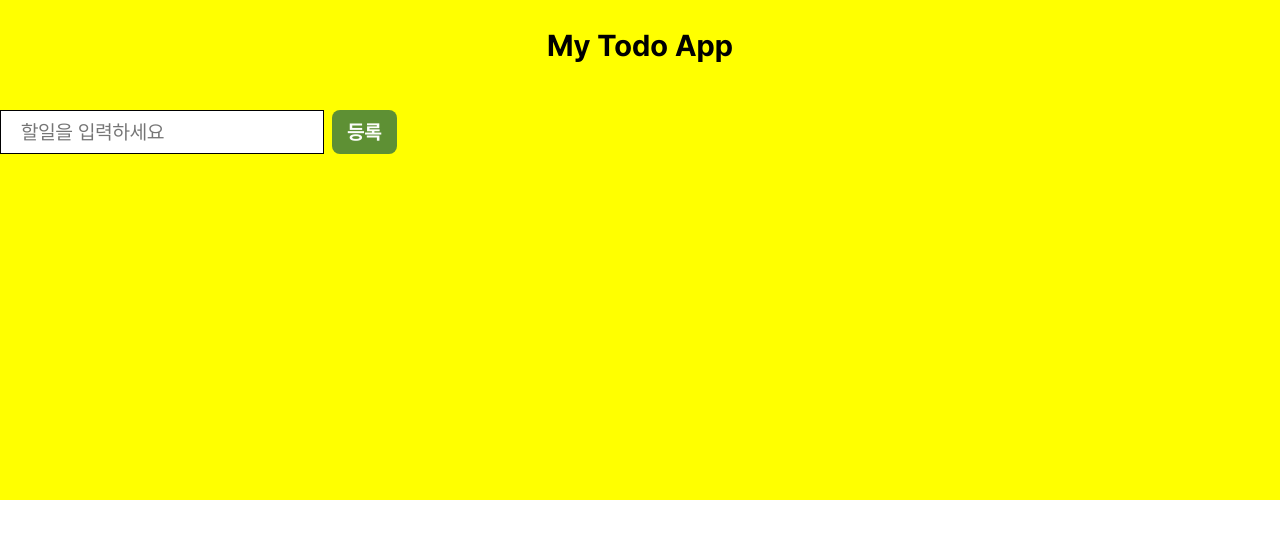
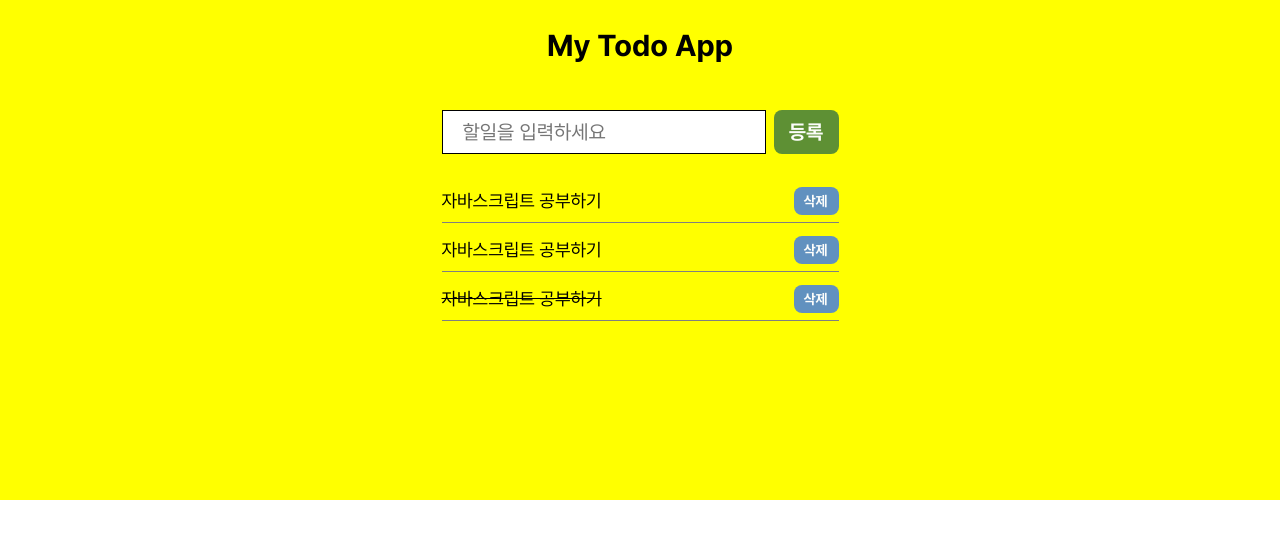
Before and after one commit to sean2337/fe-react-todo, a React (Vite) app: page / in a window 1280 px wide. Shown: the top 538 px of the page. Built offline with nearby package versions, Linux system fonts and the light colour scheme.

Commit message:
feat#3_add_todolist_component

```diff
--- a/src/component/AddForm/AddForm.jsx
+++ b/src/component/AddForm/AddForm.jsx
@@ -1,6 +1,6 @@
 import styled from "styled-components";
-import AddButton from "./component/AddButton/AddButton";
-import TodoInput from "./component/TodoInput/TodoInput";
+import AddButton from "../button/AddButton/AddButton";
+import TodoInput from "../Input/TodoInput/TodoInput";
 
 const FormStyle = styled.div`
   width: 397px;
--- /dev/null
+++ b/src/component/TodoList/TodoList.jsx
@@ -0,0 +1,40 @@
+import styled from "styled-components";
+import DeleteButton from "../button/DeleteButton/DeleteButton";
+import { useState } from "react";
+
+const TodoListBox = styled.div`
+  width: 397px;
+  height: 44px;
+  display: flex;
+  justify-content: space-between;
+  border-bottom: 1px solid gray;
+  align-items: center;
+  line-height: 44px;
+  margin-top: 5px;
+`;
+
+const TodoText = styled.p`
+  font-size: 18px;
+  font-family: "Pretendard-Regular";
+  color: black;
+  text-decoration: ${(props) => (props.putComplete ? "line-through" : "none")};
+`;
+
+const TodoList = ({ children, isCompleted }) => {
+  const [putComplete, setPutComplete] = useState(isCompleted);
+  return (
+    <TodoListBox>
+      <TodoText
+        putComplete={putComplete}
+        onClick={() => {
+          setPutComplete(!putComplete);
+        }}
+      >
+        {children}
+      </TodoText>
+      <DeleteButton />
+    </TodoListBox>
+  );
+};
+
+export default TodoList;
--- a/src/component/AddForm/component/AddButton/AddButton.jsx
+++ b/src/component/button/AddButton/AddButton.jsx
@@ -13,10 +13,10 @@ const AddButtonStyle = styled.button`
   border: none;
 `;
 
-const AddButton = ({ children }) => {
+const AddButton = () => {
   return (
     <>
-      <AddButtonStyle>{children}</AddButtonStyle>
+      <AddButtonStyle>등록</AddButtonStyle>
     </>
   );
 };
--- /dev/null
+++ b/src/component/button/DeleteButton/DeleteButton.jsx
@@ -0,0 +1,21 @@
+import styled from "styled-components";
+
+const DeleteButtonStyle = styled.button`
+  width: 45px;
+  height: 28px;
+  background-color: #6191bf;
+  color: #fcfdfb;
+  font-size: 14px;
+  font-family: "Pretendard-Bold";
+  border-radius: 8px;
+  border: none;
+  text-align: center;
+  line-height: 28px;
+  padding-right: 1px;
+`;
+
+const DeleteButton = () => {
+  return <DeleteButtonStyle>삭제</DeleteButtonStyle>;
+};
+
+export default DeleteButton;
--- a/src/pages/MainPage.jsx
+++ b/src/pages/MainPage.jsx
@@ -2,12 +2,34 @@ import styled from "styled-components";
 import Header from "../component/header/Header";
 import Margin from "../component/Margin/Margin";
 import AddForm from "../component/AddForm/AddForm";
+import TodoList from "../component/TodoList/TodoList";
 
 const TodoMainWrapper = styled.div`
   width: 100%;
   height: 500px;
   background-color: yellow;
+  display: flex;
+  flex-direction: column;
+  align-items: center;
 `;
+
+const TodoArr = [
+  {
+    todoItemId: 1,
+    todoText: "자바스크립트 공부하기",
+    isCompleted: false,
+  },
+  {
+    todoItemId: 2,
+    todoText: "자바스크립트 공부하기",
+    isCompleted: false,
+  },
+  {
+    todoItemId: 3,
+    todoText: "자바스크립트 공부하기",
+    isCompleted: true,
+  },
+];
 
 const MainPage = () => {
   return (
@@ -16,6 +38,12 @@ const MainPage = () => {
       <Header>My Todo App</Header>
       <Margin height="50px" />
       <AddForm></AddForm>
+      <Margin height="20px" />
+      {TodoArr.map(({ todoItemId, todoText, isCompleted }) => (
+        <TodoList key={todoItemId} isCompleted={isCompleted}>
+          {todoText}
+        </TodoList>
+      ))}
     </TodoMainWrapper>
   );
 };
```
Also changed, not shown: src/component/Input/TodoInput/TodoInput.jsx (renamed from src/component/AddForm/component/TodoInput/TodoInput.jsx).
